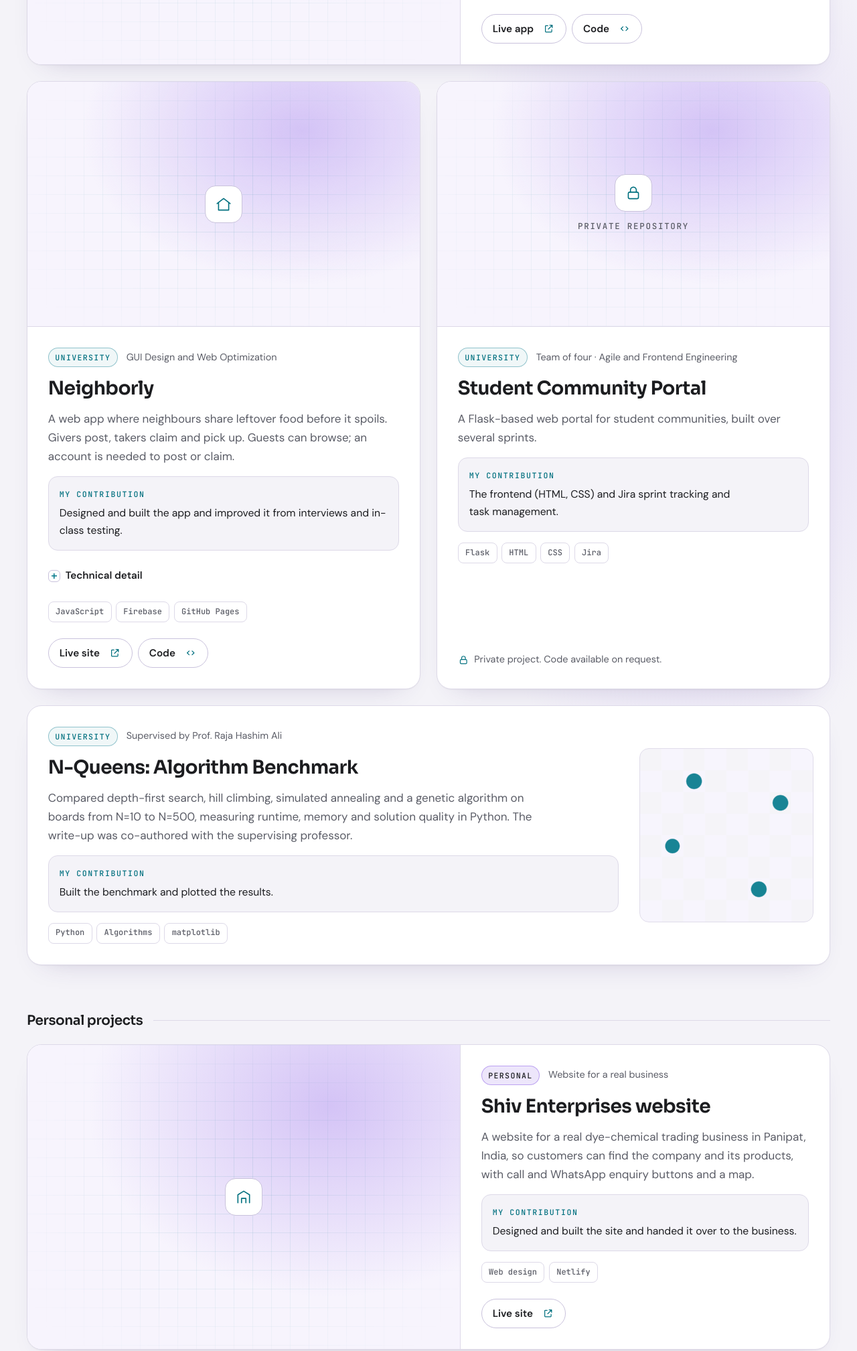
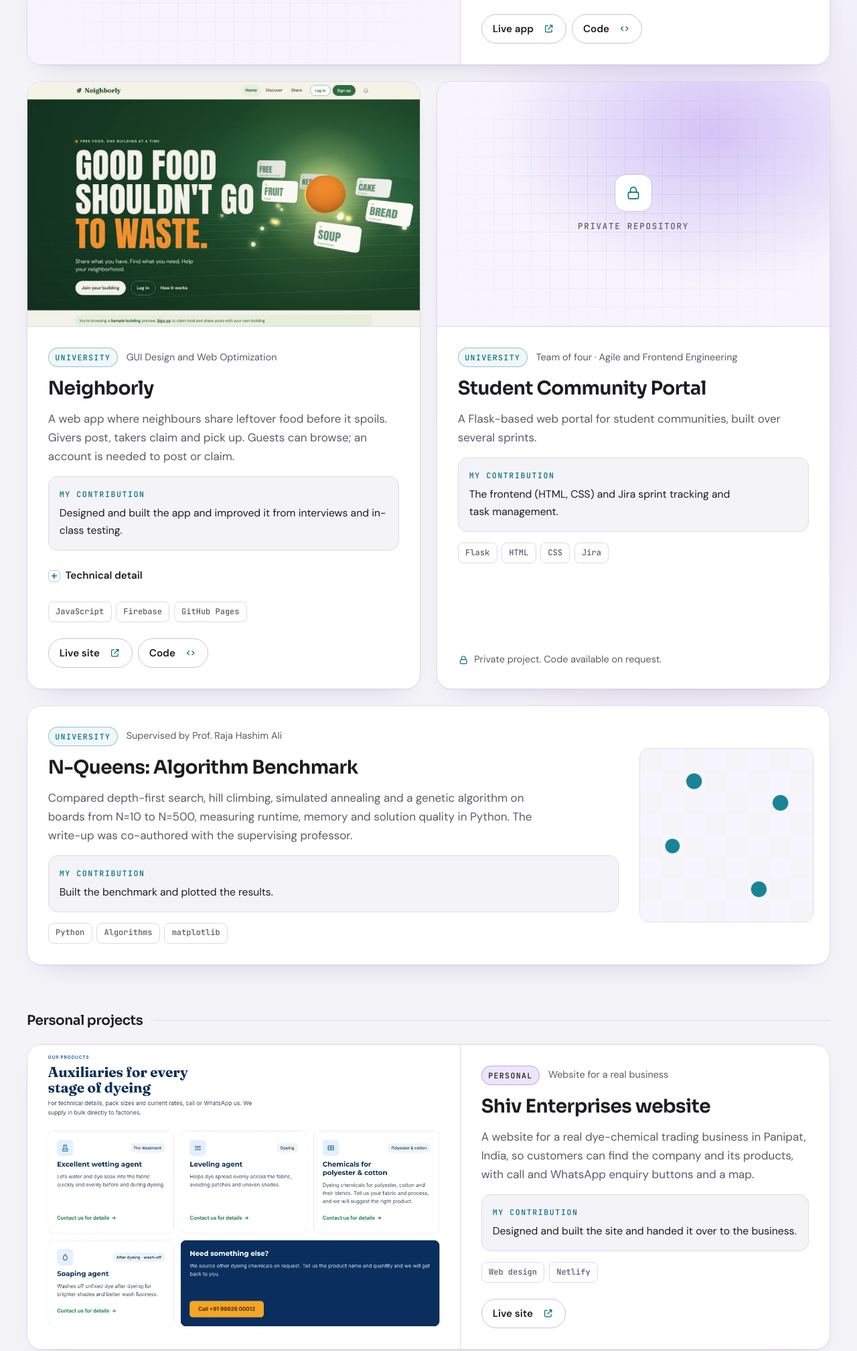
Before and after one commit to AkshitRohilla-prog/portfolio, a plain HTML site: page index.html in a window 1280 px wide. Shown: the part 3693-5710 px from the top of the page at 67% size. Drawn offline with Linux system fonts and the light colour scheme.

Commit message:
Add real Neighborly and Shiv Enterprises screenshots, update Shiv URL

```diff
--- a/index.html
+++ b/index.html
@@ -297,11 +297,9 @@
 
           <!-- Neighborly -->
           <article class="card project reveal" aria-labelledby="p-neighborly">
-            <div class="project__media project__media--empty" data-shot="neighborly">
-              <!-- SCREENSHOT: neighborly -->
-              <div class="media-fallback" aria-hidden="true">
-                <svg viewBox="0 0 24 24" class="icon"><path d="M3 11l9-7 9 7M5 10v10h14V10"/></svg>
-              </div>
+            <div class="project__media" data-shot="neighborly">
+              <img src="assets/screenshots/neighborly.webp" width="1440" height="900" loading="lazy" decoding="async"
+                   alt="Screenshot of the Neighborly home page in guest view, with the headline Good food shouldn't go to waste">
             </div>
             <div class="project__body">
               <p class="project__meta"><span class="label">University</span><span>GUI Design and Web Optimization</span></p>
@@ -383,11 +381,9 @@
         <div class="project-grid project-grid--single">
           <!-- Shiv Enterprises -->
           <article class="card project project--wide reveal" aria-labelledby="p-shiv">
-            <div class="project__media project__media--empty" data-shot="shiv-enterprises">
-              <!-- SCREENSHOT: shiv-enterprises -->
-              <div class="media-fallback" aria-hidden="true">
-                <svg viewBox="0 0 24 24" class="icon"><path d="M4 20V9l8-5 8 5v11M9 20v-6h6v6"/></svg>
-              </div>
+            <div class="project__media" data-shot="shiv-enterprises">
+              <img src="assets/screenshots/shiv-enterprises.webp" width="1440" height="900" loading="lazy" decoding="async"
+                   alt="Screenshot of the products section of the Shiv Enterprises website, showing four dyeing-chemical product cards">
             </div>
             <div class="project__body">
               <p class="project__meta"><span class="label label--personal">Personal</span><span>Website for a real business</span></p>
@@ -401,8 +397,7 @@
                 <li>Web design</li><li>Netlify</li>
               </ul>
               <div class="project__links">
-                <!-- TODO(link): the Netlify address below returned "Not Found" on 2026-11-21. Confirm the current URL. -->
-                <a class="link-btn" href="https://flourishing-lolly-73c3e4.netlify.app/" target="_blank" rel="noopener">
+                <a class="link-btn" href="https://shiv-enterprises-panipat.netlify.app/" target="_blank" rel="noopener">
                   Live site<span class="sr-only"> for Shiv Enterprises (opens in a new tab)</span>
                   <svg class="icon" viewBox="0 0 24 24" aria-hidden="true"><path d="M14 5h5v5M19 5l-8 8M18 14v4a1 1 0 0 1-1 1H6a1 1 0 0 1-1-1V7a1 1 0 0 1 1-1h4"/></svg>
                 </a>
```
Also changed, not shown: scripts/capture-screenshots.js (+10 -2 lines), README.md, assets/screenshots/neighborly.webp (added), assets/screenshots/shiv-enterprises.webp (added).
